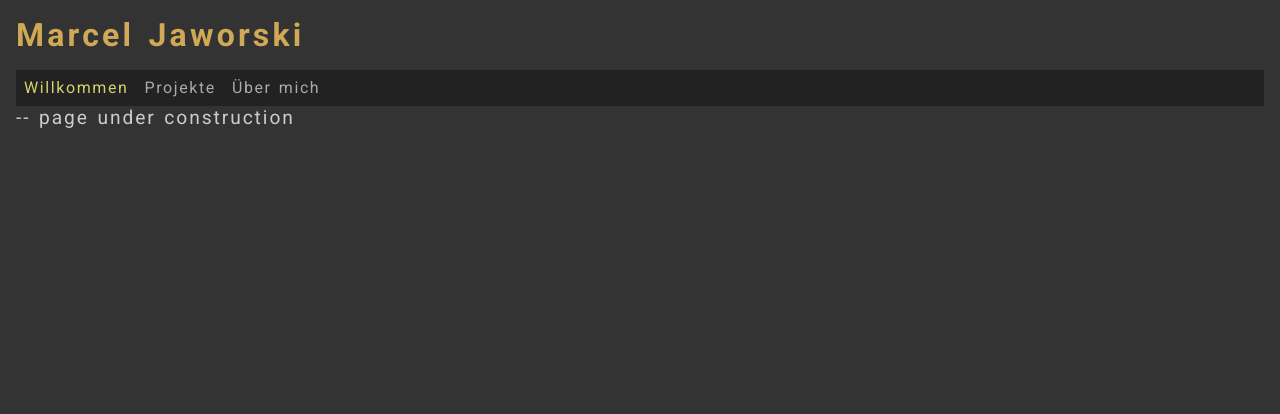
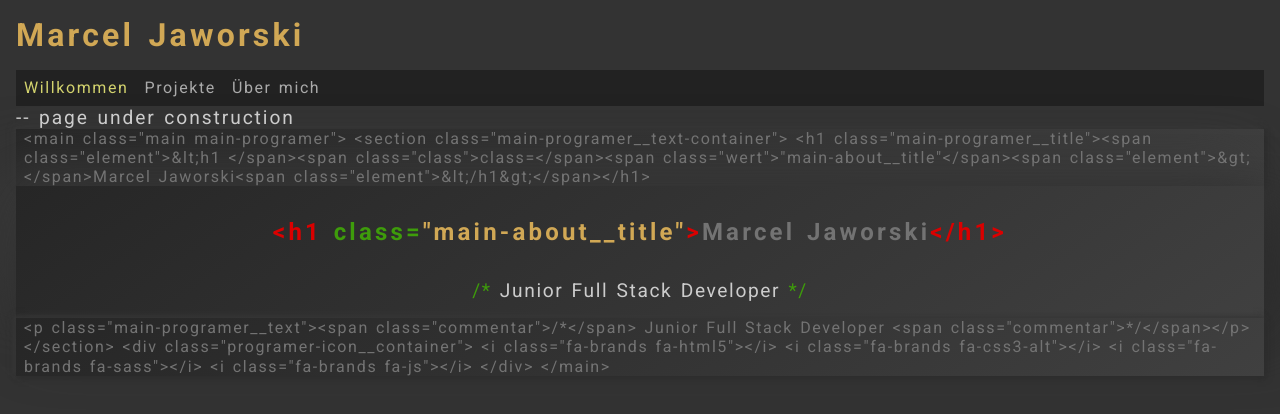
Before and after one commit to marceljaworski/portfolio, a React (Vite) app: page /welcome in a window 1280 px wide. Shown: the top 414 px of the page. Built offline with nearby package versions, Linux system fonts and the light colour scheme.

Commit message:
under construction

```diff
--- /dev/null
+++ b/src/pages/PageWelcome.scss
@@ -0,0 +1,124 @@
+
+.main-programer__text-container{
+    padding: 1rem;
+
+    line-height: 1.5em;
+    background: linear-gradient(145deg, #262626, #404040);
+    box-shadow:  20px 20px 60px #2b2b2b,
+             -20px -20px 60px #3a3a3a;
+}
+.main-programer__text-container--escaped{
+    padding-left: 0.5rem;
+    line-height: 1.5em;
+    overflow: hidden;
+    background: linear-gradient(145deg, #262626, #404040);
+    box-shadow:  2px 2px 6px #2b2b2b,
+             -2px -2px 6px #3a3a3a;
+}
+.main-programer__title{
+    text-align: center;
+    margin-bottom: 2rem;
+    letter-spacing: 0.2rem;
+    color: $secundary;
+}
+.main-programer__text{
+    text-align: center;
+    letter-spacing: 0.1rem;
+    font-size: 1.2rem;
+}
+.main-programer__text--escaped{
+    text-align: left;
+    letter-spacing: 0.1rem;
+    font-size: 1rem;
+    color: $secundary;
+}
+.programer-icon__main-container{
+    display: grid;
+    place-items: center;
+    align-content: center;
+}
+.programer-icon__container{
+    display: grid;
+    place-items: center;
+    align-content: center;
+    width: 150px;
+    height: 150px;
+    background: linear-gradient(145deg, #262626, #404040);
+    box-shadow:  20px 20px 60px #2b2b2b,
+             -20px -20px 60px #3a3a3a;
+    i{
+        font-size: 6rem;
+        margin: 1rem;
+        color: $secundary;
+    }
+}
+@media screen and (max-width: 768px) {
+    .main-programer{
+        justify-content: flex-start;
+
+    }
+    .programer-icon__container{
+        width: 4rem;
+        height: 3.5rem;
+        i{
+            font-size: 2.5rem;
+            margin: 0.5rem;
+            color: $secundary;
+        }
+    }
+    .main-programer__text-container{
+        font-size: 0.8rem;
+    }
+    .main-programer__text--escaped{
+        font-size: 0.8rem;
+
+    }
+
+}
+.element{
+    color: $red;
+}
+.class{
+    color: $class;
+}
+.wert{
+    color: $wert;
+}
+.commentar{
+    color: $green;
+}
+.hidden {
+    opacity: 0;
+    filter: blur(5px);
+    transform: translateX(-100%);
+    transition: all 1s;
+}
+
+@media(prefers-reduced-motion) {
+    .hidden {
+        transition: none;
+    }
+}
+.show {
+    opacity: 1;
+    filter: blur(0);
+    transform: translateX(0);
+}
+
+.logos {
+    display: flex;
+    gap: .3rem;
+}
+
+.logo:nth-child(2) {
+    transition-delay: 300ms;
+}
+.logo:nth-child(3) {
+    transition-delay: 600ms;
+}
+.logo:nth-child(4) {
+    transition-delay: 900ms;
+}
+.logo:nth-child(5) {
+    transition-delay: 1200ms;
+}
--- a/src/pages/PageWelcome.tsx
+++ b/src/pages/PageWelcome.tsx
@@ -2,26 +2,37 @@
 
 // register web component as <codersrank-activity> element
 // window.customElements.define('codersrank-activity', CodersRankActivity);
+import './PageWelcome.scss';
+
 export const PageWelcome = () => {
 	return (
 		<>
-            {/* <section>
-          <h2>My Coding Activity & Statistics</h2>
+			<p>-- page under construction</p>
+      <section className="main-programer__text-container--escaped">
+                <p className="main-programer__text--escaped">
+                &lt;main class=&quot;main main-programer&quot;&gt;
+                &lt;section class=&quot;main-programer__text-container&quot;&gt;
+                &lt;h1 class=&quot;main-programer__title&quot;&gt;&lt;span class=&quot;element&quot;&gt;&amp;lt;h1 &lt;/span&gt;&lt;span class=&quot;class&quot;&gt;class=&lt;/span&gt;&lt;span class=&quot;wert&quot;&gt;&quot;main-about__title&quot;&lt;/span&gt;&lt;span class=&quot;element&quot;&gt;&amp;gt;&lt;/span&gt;Marcel Jaworski&lt;span class=&quot;element&quot;&gt;&amp;lt;/h1&amp;gt;&lt;/span&gt;&lt;/h1&gt;
+                </p>
+            </section>
 
-          <codersrank-summary username="marceljaworski" show-header="false"></codersrank-summary>
-
-          <codersrank-activity username="marceljaworski" legend="false" labels tooltip step="5" ></codersrank-activity>
-
-          <codersrank-skills-chart
-              username="marceljaworski"
-              labels
-              tooltip
-              skills="JavaScript,CSS,Less,Vue,Svelte,TypeScript,CSS,HTML"
-              svg-width="1120"
-              svg-height="400"
-            ></codersrank-skills-chart>
-        </section> */}
-			<p>-- page under construction</p>
+            <section className="main-programer__text-container">
+                <h1 className="main-programer__title"><span className="element">&lt;h1 </span><span className="class">class=</span><span className="wert">"main-about__title"</span><span className="element">&gt;</span>Marcel Jaworski<span className="element">&lt;/h1&gt;</span></h1>
+                <p className="main-programer__text"><span className="commentar">/*</span> Junior Full Stack Developer <span className="commentar">*/</span></p>
+            </section>
+            <section className="main-programer__text-container--escaped">
+                <p className="main-programer__text--escaped">
+                    &lt;p class=&quot;main-programer__text&quot;&gt;&lt;span class=&quot;commentar&quot;&gt;/*&lt;/span&gt; Junior Full Stack Developer &lt;span class=&quot;commentar&quot;&gt;*/&lt;/span&gt;&lt;/p&gt;
+                    &lt;/section&gt;
+                    &lt;div class=&quot;programer-icon__container&quot;&gt;
+                    &lt;i class=&quot;fa-brands fa-html5&quot;&gt;&lt;/i&gt;
+                    &lt;i class=&quot;fa-brands fa-css3-alt&quot;&gt;&lt;/i&gt;
+                    &lt;i class=&quot;fa-brands fa-sass&quot;&gt;&lt;/i&gt;
+                    &lt;i class=&quot;fa-brands fa-js&quot;&gt;&lt;/i&gt;
+                    &lt;/div&gt;
+                    &lt;/main&gt;
+                </p>
+            </section>
 		</>
 	);
 };
```
